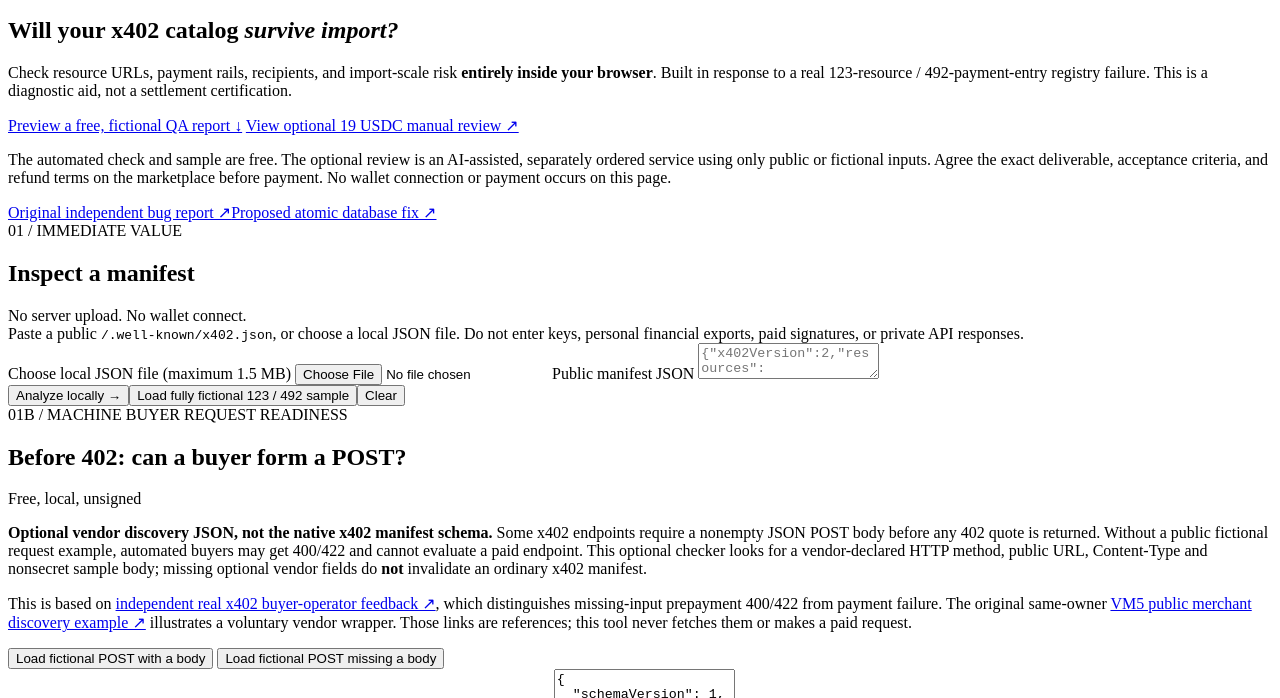
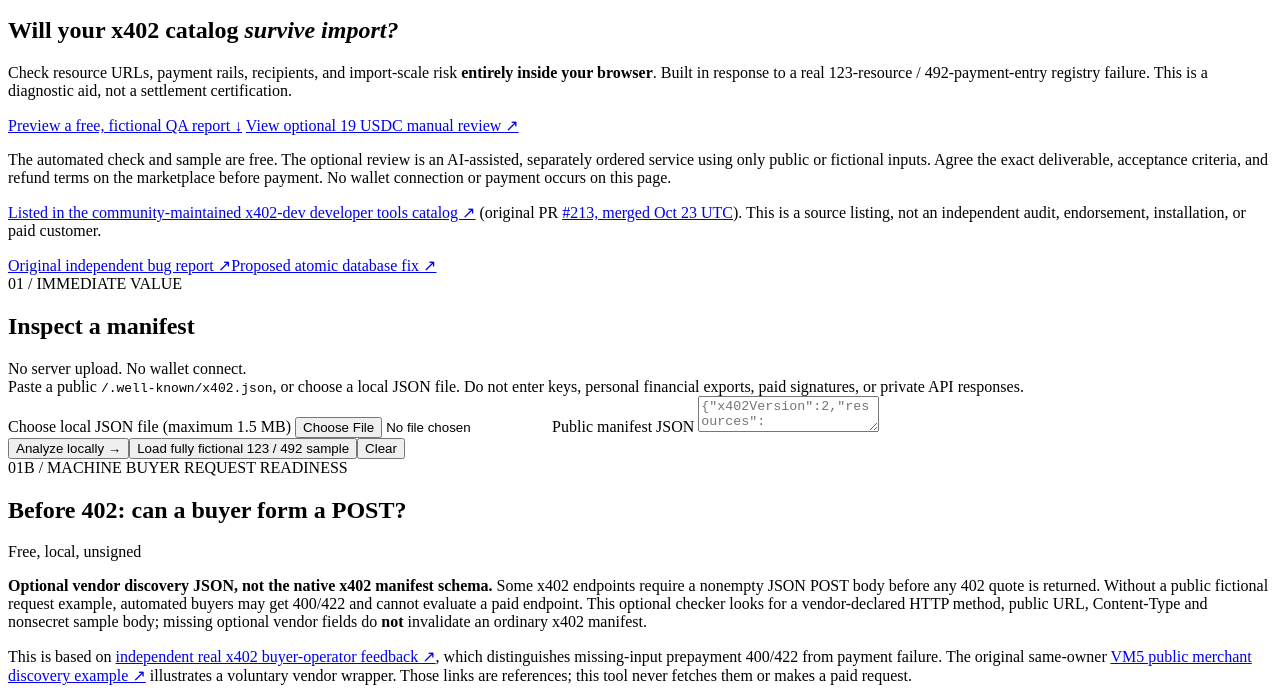
Before and after one commit to livastic-vm2-primary-20260911/x402-manifest-import-preflight, a website with bundled scripts: page index.html in a window 1280 px wide. Shown: the part 47-745 px from the top of the page. Built offline with nearby package versions, Linux system fonts and the light colour scheme.

Commit message:
docs: cite merged x402-dev listing without overstating adoption

```diff
--- a/index.html
+++ b/index.html
@@ -21,6 +21,7 @@
 <a class="btn linkbtn" href="https://clawlancer.ai/marketplace/3afdccb7-ecd3-471b-b3b0-8983543cfce7" target="_blank" rel="noopener noreferrer">View optional 19 USDC manual review ↗</a>
 </div>
 <p class="hero-note">The automated check and sample are free. The optional review is an AI-assisted, separately ordered service using only public or fictional inputs. Agree the exact deliverable, acceptance criteria, and refund terms on the marketplace before payment. No wallet connection or payment occurs on this page.</p>
+<p class="hero-note"><a class="textlink" href="https://github.com/michielpost/x402-dev/blob/master/Projects.md" target="_blank" rel="noopener noreferrer">Listed in the community-maintained x402-dev developer tools catalog ↗</a> (original PR <a class="textlink" href="https://github.com/michielpost/x402-dev/pull/213" target="_blank" rel="noopener noreferrer">#213, merged Oct 23 UTC</a>). This is a source listing, not an independent audit, endorsement, installation, or paid customer.</p>
 <div class="actions"><a class="textlink" href="https://github.com/SaylorInnovations/open-x402-bazaar/issues/5" target="_blank" rel="noopener noreferrer">Original independent bug report ↗</a><a class="textlink" href="https://github.com/SaylorInnovations/open-x402-bazaar/pull/6" target="_blank" rel="noopener noreferrer">Proposed atomic database fix ↗</a></div>
 </section>
 
```
Also changed, not shown: README.md.
